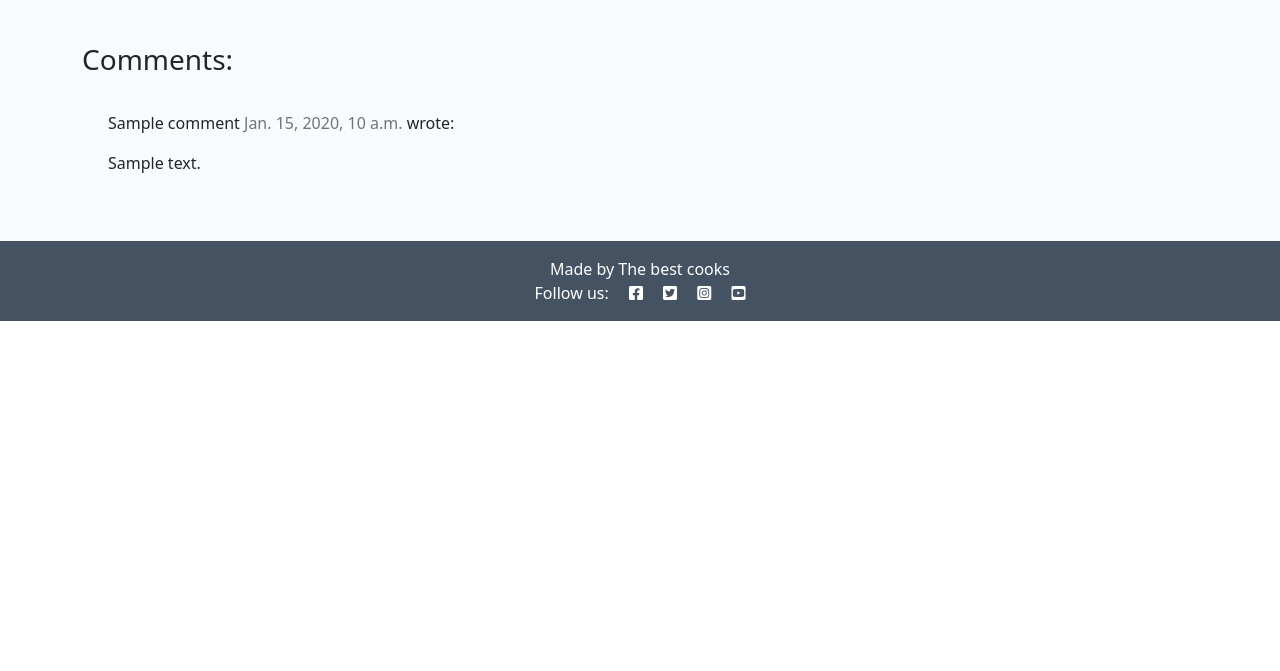
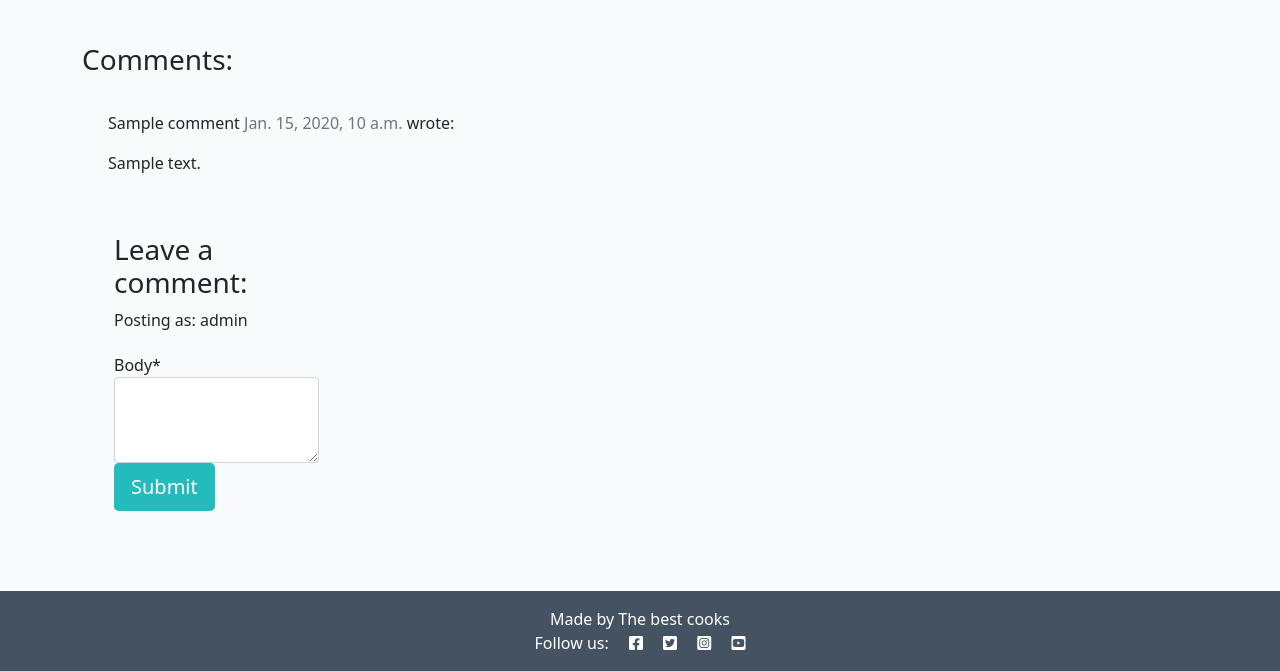
Before and after one commit to SnezhanaZdravkova/RecipesBook, a Django app: a page that uses templates/recipe_detail.html in a window 1280 px wide. Shown: the part 503-1174 px from the top of the page. Before the commit the page ends 824 px from the top, so only its background shows below. Run offline with Django 3.2, Linux system fonts and the light colour scheme; a user stored in the database is signed in; data comes from the database, SQL or seed files in the repository; tables that the repository leaves empty hold one stand-in row (values such as "Sample post"); some libraries are stand-ins or nearby versions.

Commit message:
Add the form for the recipe comment

```diff
--- a/templates/recipe_detail.html
+++ b/templates/recipe_detail.html
@@ -122,6 +122,29 @@
             </div>
             <!-- Our for loop ends here -->
             {% endfor %}
+            <div class="col-md-4 card mb-4  mt-3 ">
+                <div class="card-body">
+                    <!-- For later -->
+                    {% if commented %}
+                    <div class="alert alert-success" role="alert">
+                        Your comment is awaiting approval.
+                    </div>
+                    {% else %}
+
+                    {% if user.is_authenticated %}
+
+                    <h3>Leave a comment:</h3>
+                    <p>Posting as: {{ user.username }}</p>
+                    <form method="post" style="margin-top: 1.3em;">
+                        {{ comment_form | crispy }}
+                        {% csrf_token %}
+                        <button type="submit" class="btn btn-signup btn-lg">Submit</button>
+
+                    </form>
+                    {% endif %}
+                    {% endif %}
+                </div>
+            </div>
         </div>
     </div>
 
```
